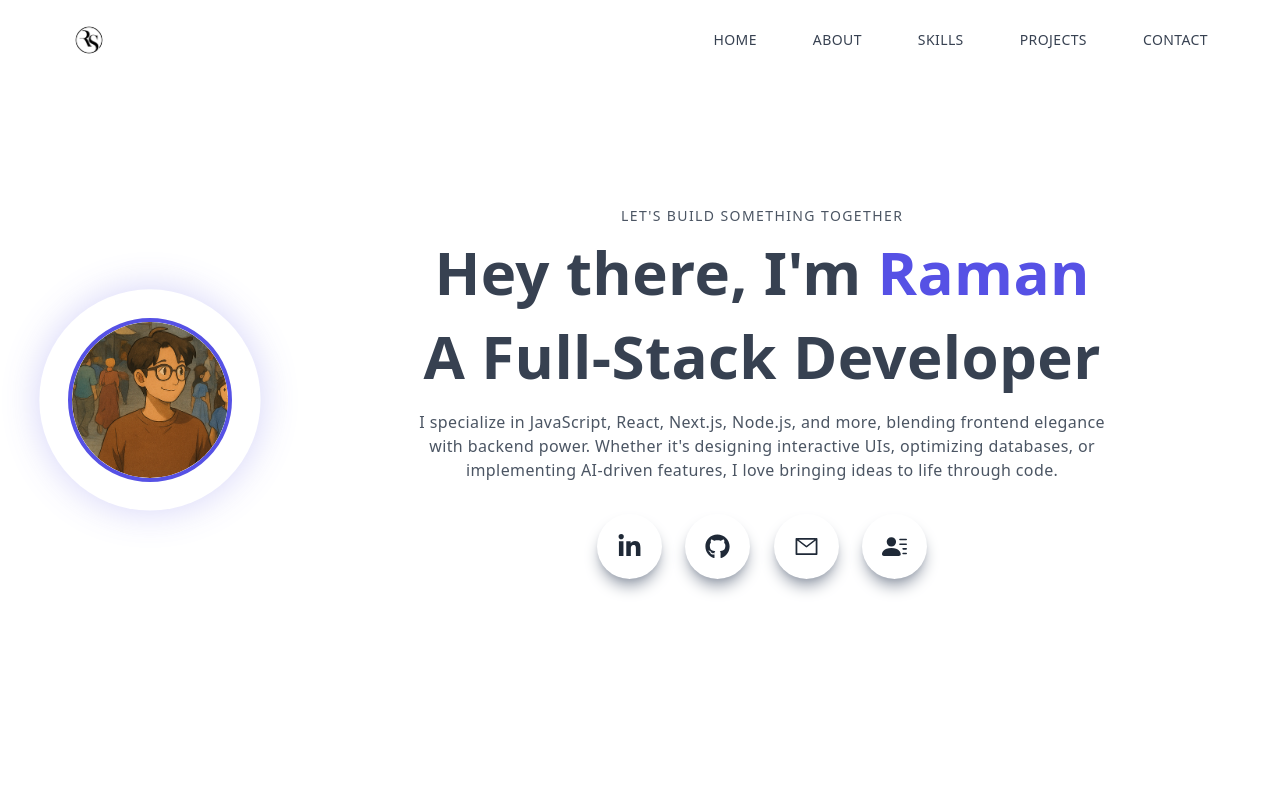
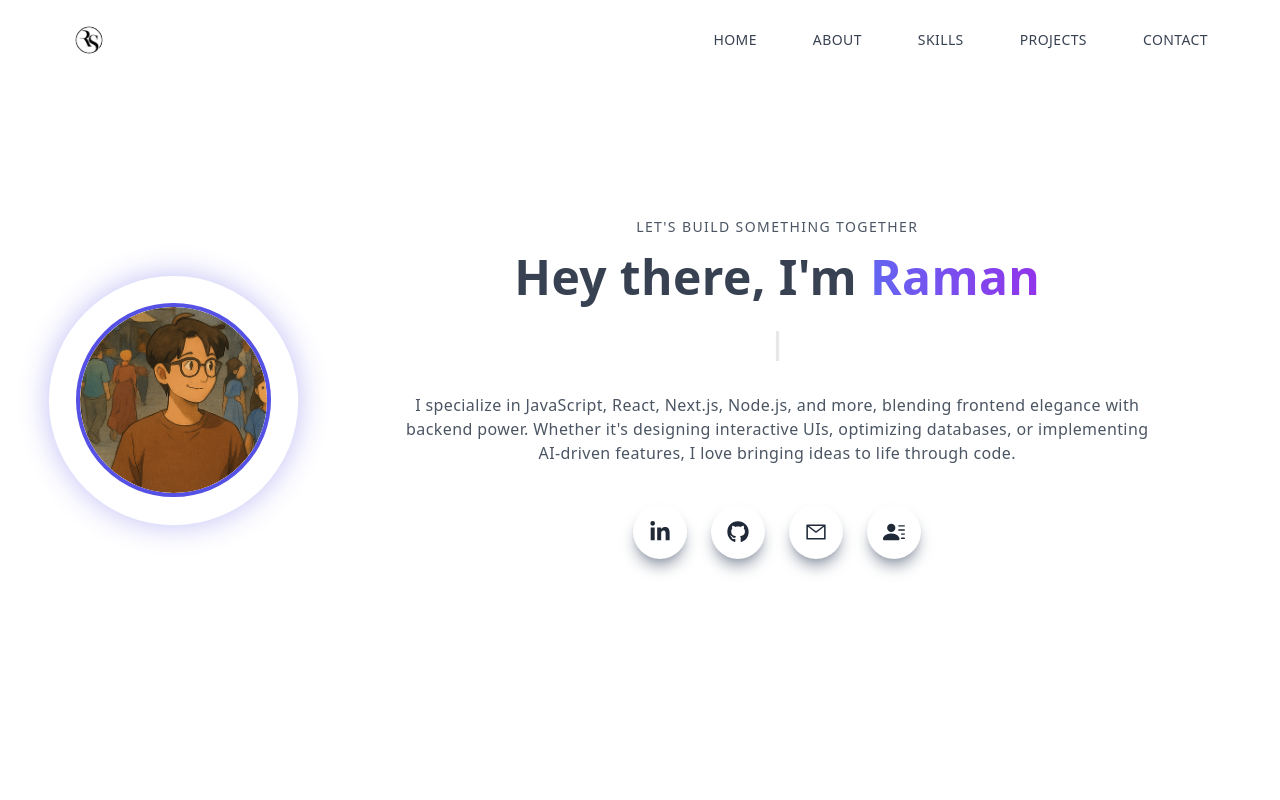
Before and after one commit to Raman-Cz/My-portfolio-website, a Next.js app in the folder front_end/: page / in a window 1280 px wide. Shown: the top 800 px of the page. Built offline with nearby package versions, Linux system fonts and the light colour scheme.

Commit message:
added animations

```diff
--- a/front_end/components/About.jsx
+++ b/front_end/components/About.jsx
@@ -1,10 +1,14 @@
 import Link from "next/link";
 import React from "react";
+import { motion } from "framer-motion";
 
 const About = () => {
   return (
     <div id="about" className="w-full md:h-screen p-2 flex items-center py-16">
-      <div className="max-w-[1240px] m-auto md:grid grid-cols-3 gap-8">
+      <motion.div  initial={{ opacity: 0, y: 50 }}
+        whileInView={{ opacity: 1, y: 0 }}
+        transition={{ duration: 1 }}
+        viewport={{ once: true, amount: 0.3 }} className="max-w-[1240px] m-auto md:grid grid-cols-3 gap-8">
         <div className="col-span-2">
           <p className="uppercase text-xl tracking-widest text-[#5651e5]">About</p>
           <h2 className="py-4">Who I Am</h2>
@@ -25,7 +29,7 @@ const About = () => {
         <div className="w-full h-auto m-auto shadow-xl shadow-gray-400 rounded-xl flex items-center justify-center p-4 hover:scale-105 ease-in duration-300">
             <img className="rounded-xl" src="/assets/about.jpg" alt="/" />
         </div>
-      </div>
+      </motion.div>
     </div>
   );
 };
--- a/front_end/components/Contact.jsx
+++ b/front_end/components/Contact.jsx
@@ -6,6 +6,7 @@ import { AiOutlineMail } from "react-icons/ai";
 import { BsFillPersonLinesFill } from "react-icons/bs";
 import { FaGithub, FaLinkedinIn } from "react-icons/fa";
 import { HiOutlineChevronDoubleUp } from "react-icons/hi";
+import {motion} from 'framer-motion';
 
 const Contact = () => {
   const [formData, setFormData] = useState({
@@ -41,7 +42,10 @@ const Contact = () => {
 
   return (
     <div id="contact" className="w-full lg:h-screen">
-      <div className="max-w-[1240px] m-auto px-2 py-16 w-full">
+      <motion.div initial={{ opacity: 0, y: 50 }}
+        whileInView={{ opacity: 1, y: 0 }}
+        transition={{ duration: 1 }}
+        viewport={{ once: true, amount: 0.3 }} className="max-w-[1240px] m-auto px-2 py-16 w-full">
         <p className="text-xl tracking-widest uppercase text-[#5651e5]">
           Contact
         </p>
@@ -182,7 +186,7 @@ const Contact = () => {
             </div>
           </Link>
         </div>
-      </div>
+      </motion.div>
     </div>
   );
 };
--- a/front_end/components/Main.jsx
+++ b/front_end/components/Main.jsx
@@ -1,68 +1,115 @@
+"use client";
 import React from "react";
 import { AiOutlineMail } from "react-icons/ai";
 import { BsFillPersonLinesFill } from "react-icons/bs";
 import { FaGithub, FaLinkedinIn } from "react-icons/fa";
-import {motion } from 'framer-motion';
+import { motion } from "framer-motion";
+import Typewriter from "typewriter-effect";
 
 const Main = () => {
   return (
-    <div id="home" className="w-full h-screen text-center">
-      <div className=" flex flex-col md:flex-row max-w-[1240px] w-full h-full mx-auto p-2 justify-center items-center">
-    <div className="flex items-center rounded-full justify-cente">
-      <div className="relative size-40 md:size-full m-10 ">
+    <div id="home" className="w-full h-screen text-center bg-white">
+      <div className="flex flex-col md:flex-row max-w-[1240px] w-full h-full mx-auto p-4 justify-center items-center">
+        {/* Profile Image Glow */}
+        <motion.div
+          initial={{ opacity: 0, scale: 0.8 }}
+          animate={{ opacity: 1, scale: 1 }}
+          transition={{ duration: 1 }}
+          className="relative m-10"
+        >
           <motion.div
             className="absolute inset-0 rounded-full"
             animate={{
-            scale: [1, 1.4, 1],
-            opacity: [1, 0.2, 0.6],
+              scale: [1, 1.5, 1],
+              opacity: [0.6, 0.2, 0.6],
               boxShadow: [
                 "0px 0px 15px #5651e5",
                 "0px 0px 30px #5651e5",
                 "0px 0px 15px #5651e5",
               ],
             }}
-          transition={{ duration: 2.5, repeat: Infinity, ease: "easeInOut" }}
+            transition={{ duration: 3, repeat: Infinity, ease: "easeInOut" }}
           />
-        <div className="relative w-full h-full rounded-full border-4 border-[#5651e5] overflow-hidden">
+          <div className="relative rounded-full border-4 border-[#5651e5] overflow-hidden">
             <img
               src="/assets/me.png"
               alt="Profile"
-            className="w-full h-full object-cover rounded-full"
+              className="object-cover rounded-full"
             />
           </div>
-      </div>
-    </div>
+        </motion.div>
 
-        <div>
+        {/* Text Section */}
+        <motion.div
+          initial={{ opacity: 0, y: 40 }}
+          animate={{ opacity: 1, y: 0 }}
+          transition={{ duration: 1.2 }}
+        >
           <p className="uppercase text-sm tracking-widest text-gray-600">
             LET'S BUILD SOMETHING TOGETHER
           </p>
-          <h1 className="py-4 text-gray-700">
-            Hey there, I'm <span className="text-[#5651e5]">Raman</span>
+
+          <h1 className="py-4 text-gray-700 text-4xl md:text-5xl font-bold">
+            Hey there, I'm{" "}
+            <span className="bg-gradient-to-r from-indigo-500 to-purple-600 bg-clip-text text-transparent">
+              Raman
+            </span>
           </h1>
-          <h1 className="py-2 text-gray-700">A Full-Stack Developer</h1>
-          <p className="py-4 text-gray-600 max-w-[70%] m-auto">
+
+          <h2 className="py-2 text-gray-700 text-2xl md:text-3xl font-semibold min-h-[60px]">
+            <Typewriter
+              options={{
+                strings: [
+                  "A Full-Stack Developer",
+                  "Next.js Enthusiast",
+                  "Game Developer",
+                  "AI Explorer",
+                ],
+                autoStart: true,
+                loop: true,
+              }}
+            />
+          </h2>
+
+          <p className="py-4 text-gray-600 max-w-[80%] mx-auto text-md">
             I specialize in JavaScript, React, Next.js, Node.js, and more,
             blending frontend elegance with backend power. Whether it's
             designing interactive UIs, optimizing databases, or implementing
             AI-driven features, I love bringing ideas to life through code.
           </p>
-          <div className="flex items-center justify-between max-w-[330px] m-auto py-4">
-            <div className=" rounded-full shadow-lg shadow-gray-400 p-5 cursor-pointer hover:scale-105 ease-in duration-200" >
-              <a href="https://www.linkedin.com/in/raman-singh-343b212b7/"  target="_blank" ><FaLinkedinIn size={25}  /></a>
+
+          {/* Social Icons */}
+          <div className="flex items-center justify-center gap-6 py-6">
+            <a
+              href="https://www.linkedin.com/in/raman-singh-343b212b7/"
+              target="_blank"
+              className="rounded-full shadow-lg shadow-gray-400 p-4 cursor-pointer hover:scale-110 transition"
+            >
+              <FaLinkedinIn size={22} />
+            </a>
+            <a
+              href="https://github.com/raman-Cz"
+              target="_blank"
+              className="rounded-full shadow-lg shadow-gray-400 p-4 cursor-pointer hover:scale-110 transition"
+            >
+              <FaGithub size={22} />
+            </a>
+            <a
+              href="mailto:raman.singh.ug22@nsut.ac.in"
+              target="_blank"
+              className="rounded-full shadow-lg shadow-gray-400 p-4 cursor-pointer hover:scale-110 transition"
+            >
+              <AiOutlineMail size={22} />
+            </a>
+            <a
+              href="/assets/Current Resume.pdf"
+              download="MyResume.pdf"
+              className="rounded-full shadow-lg shadow-gray-400 p-4 cursor-pointer hover:scale-110 transition"
+            >
+              <BsFillPersonLinesFill size={22} />
+            </a>
           </div>
-            <div className="rounded-full shadow-lg shadow-gray-400 p-5 cursor-pointer hover:scale-105 ease-in duration-200">
-              <a href="https://github.com/raman-Cz" target="_blank"><FaGithub size={25} /></a>
-            </div>
-            <div className="rounded-full shadow-lg shadow-gray-400 p-5 cursor-pointer hover:scale-105 ease-in duration-200">
-              <a href="mailto:raman.singh.ug22@nsut.ac.in" target="_blank"> <AiOutlineMail size={25} /></a>
-            </div>
-            <div className="rounded-full shadow-lg shadow-gray-400 p-5 cursor-pointer hover:scale-105 ease-in duration-200">
-              <a href="/assets/Current Resume.pdf" download="MyResume.pdf"><BsFillPersonLinesFill size={25} /></a>
-            </div>
-          </div>
-        </div>
-
+        </motion.div>
       </div>
     </div>
   );
--- a/front_end/components/ProjectItem.jsx
+++ b/front_end/components/ProjectItem.jsx
@@ -5,7 +5,7 @@ import React from 'react'
 const ProjectItem = ({title, backgroundImg, tech, projectUrl,projectDest}) => {
   return (
     <div className='relative flex items-center justify-center h-auto w-full shadow-xl shadow-gray-400 rounded-xl group hover:bg-gradient-to-r from-[#b33fdd] to-[#709dff]'>
-   <div className='h-[300px] w-full relative'>
+   <div className='h-[500px] w-[1000px] relative'>
   <Image
     className='rounded-xl group-hover:opacity-40'
     src={backgroundImg}
--- a/front_end/components/Skills.jsx
+++ b/front_end/components/Skills.jsx
@@ -23,7 +23,10 @@ export default function SkillsShowcase() {
         My Tech Stack
       </h2>
 
-      <div className="grid grid-cols-2 md:grid-cols-3 lg:grid-cols-4 gap-8 w-full max-w-5xl">
+      <motion.div initial={{ opacity: 0, y: 50 }}
+        whileInView={{ opacity: 1, y: 0 }}
+        transition={{ duration: 1 }}
+        viewport={{ once: true, amount: 0.3 }} className="grid grid-cols-2 md:grid-cols-3 lg:grid-cols-4 gap-8 w-full max-w-5xl">
         {skills.map((skill, index) => (
           <motion.div
             key={index}
@@ -50,7 +53,7 @@ export default function SkillsShowcase() {
             <div className="absolute inset-0 bg-gradient-to-r from-[#9B4DFF]  to-[#4D96FF] opacity-0 group-hover:opacity-50 transition-all rounded-3xl"></div>
           </motion.div>
         ))}
-      </div>
+      </motion.div>
     </div>
   );
 }
--- a/front_end/package.json
+++ b/front_end/package.json
@@ -15,7 +15,9 @@
     "react": "^19.0.0",
     "react-dom": "^19.0.0",
     "react-hot-toast": "^2.5.2",
-    "react-icons": "^5.5.0"
+    "react-icons": "^5.5.0",
+    "react-scroll-parallax": "^3.4.5",
+    "typewriter-effect": "^2.21.0"
   },
   "devDependencies": {
     "@eslint/eslintrc": "^3",
--- a/front_end/pages/_app.js
+++ b/front_end/pages/_app.js
@@ -1,12 +1,15 @@
 import Navbar from "@/components/Navbar";
 import "@/styles/globals.css";
 import { Toaster } from "react-hot-toast";
+import { Parallax, ParallaxProvider } from "react-scroll-parallax";
 
 export default function App({ Component, pageProps }) {
   return (
     <>
       <Navbar />
+      <ParallaxProvider>
       <Component {...pageProps} />
+      </ParallaxProvider>
       <Toaster />
     </>
   );
--- a/front_end/pages/index.js
+++ b/front_end/pages/index.js
@@ -6,6 +6,7 @@ import About from "@/components/About";
 import Skills from "@/components/Skills";
 import Projects from "@/components/Projects";
 import Contact from "@/components/Contact";
+import { Parallax } from "react-scroll-parallax";
 
 export default function Home() {
   return (
@@ -14,6 +15,7 @@ export default function Home() {
   <title>Raman | Full-Stack Developer</title>
   <meta name="description" content="Portfolio of Raman Singh, a Full-Stack Developer" />
 </Head>
+
         <Main />
         <About />
         <Skills />
```
Also changed, not shown: front_end/components/Projects.jsx (+60 -43 lines), 2 other files (tests, documents, lock files or other folders). Lines whose indentation alone changed are shown as unchanged.
